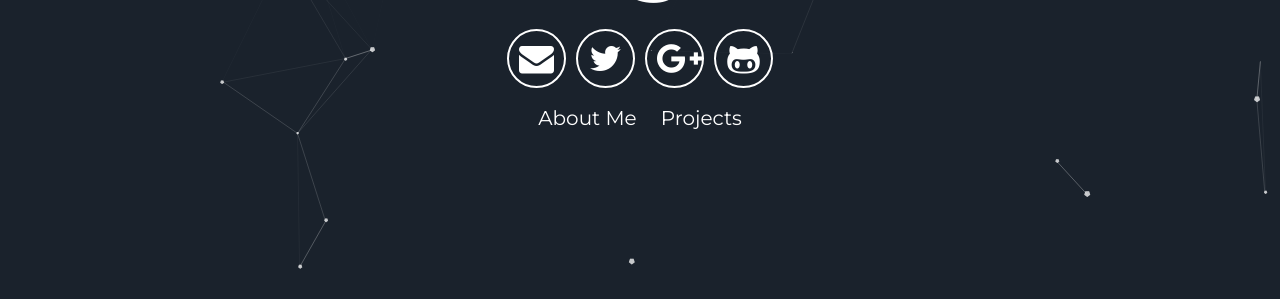
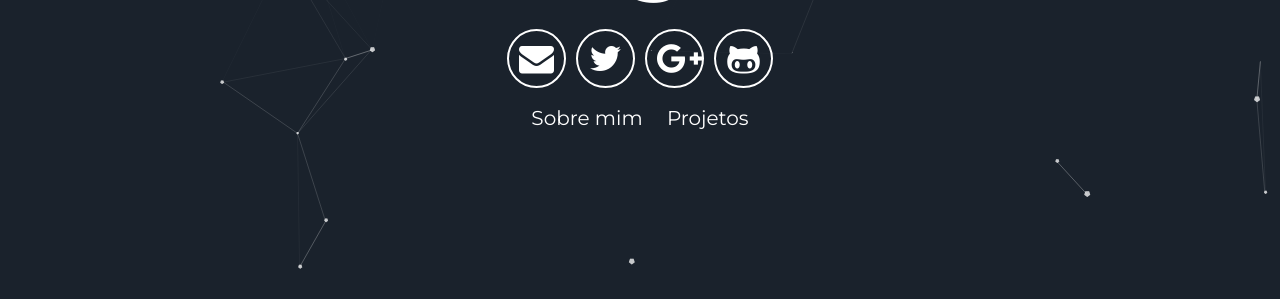
Before and after one commit to matheusiago/matheusiago2.github.io, a Jekyll site: the page built from index.html, in a window 1280 px wide and 900 px high, scrolled down 366 px. Shown: the part 154-453 px from the top of the window. Built offline with Jekyll 4.4.1, drawn with Linux system fonts in a browser that asks for light colours.

Commit message:
adfmwermt

```diff
--- a/_includes/header.html
+++ b/_includes/header.html
@@ -11,8 +11,8 @@
         <a aria-label="My Github" target="_blank" href="#"><i class="icon fa fa-github-alt" aria-hidden="true"></i></a>
       </div>
       <div class="header-links">
-        <a class="link" href="#about" data-scroll>About Me</a>
-        <a class="link" href="#projects" data-scroll>Projects</a>
+        <a class="link" href="#about" data-scroll>Sobre mim</a>
+        <a class="link" href="#projects" data-scroll>Projetos</a>
       </div>
   </div>
   <a class="down" href="#about" data-scroll><i class="icon fa fa-chevron-down" aria-hidden="true"></i></a>
```
